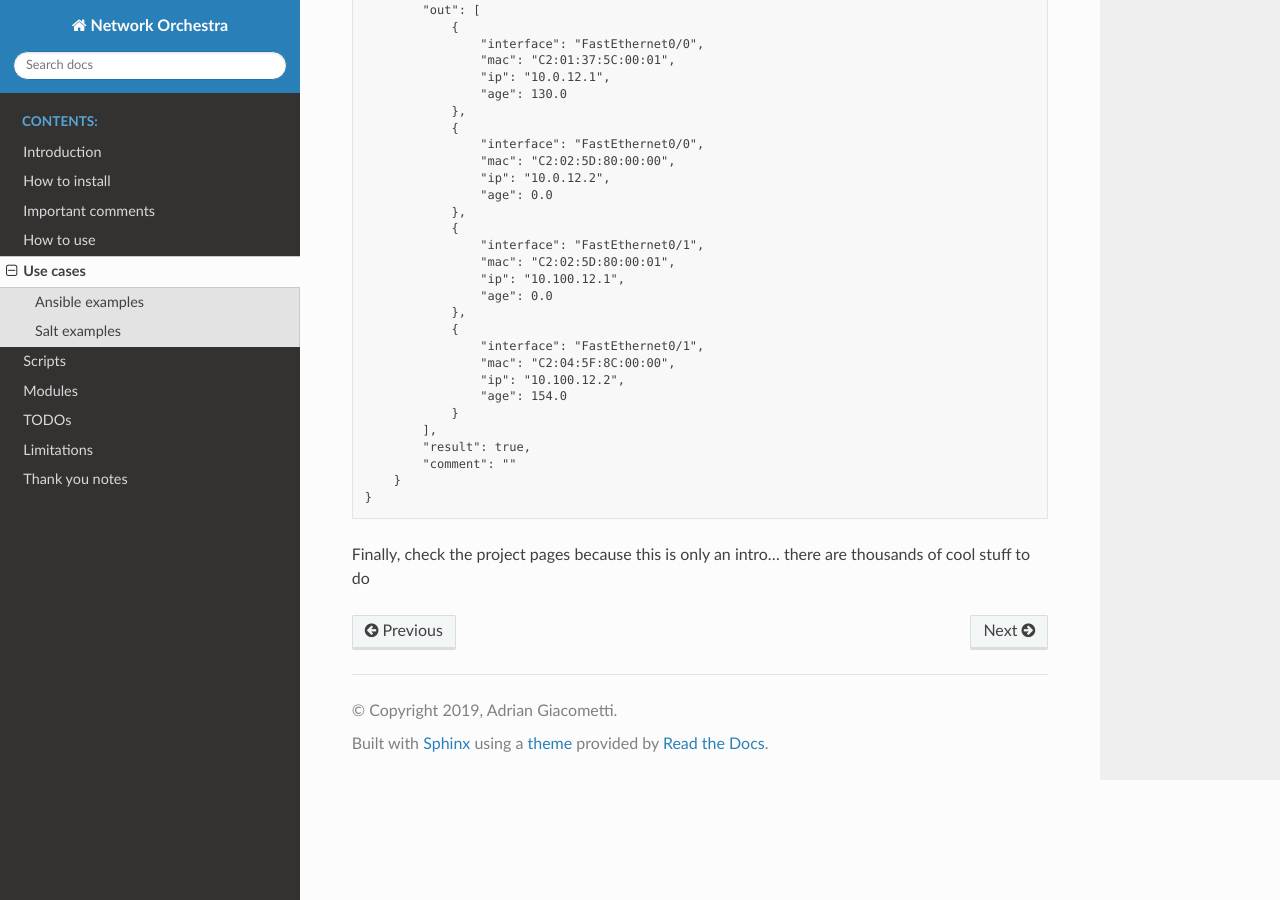
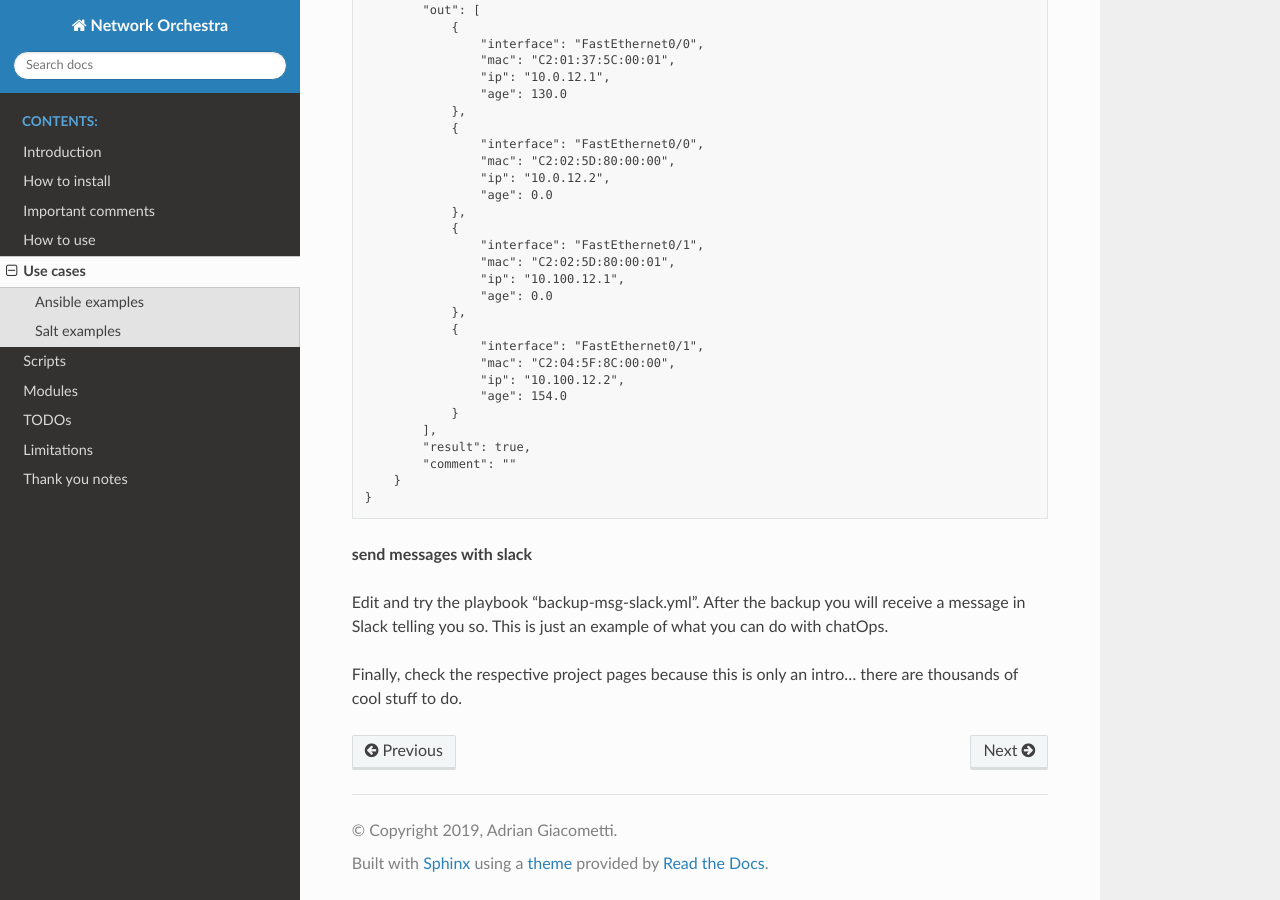
Before and after one commit to aegiacometti/netor, a Sphinx documentation site: the page built from docs/use_cases.rst, in a window 1280 px wide and 900 px high, scrolled down 32636 px. Built offline with Sphinx 7.4.7 and the Read the Docs theme 2.0.0, drawn with Linux system fonts in a browser that asks for light colours.

Commit message:
added slack to docs

```diff
--- a/docs/how_to_use.rst
+++ b/docs/how_to_use.rst
@@ -142,3 +142,5 @@ Later on i will talk about the Salt event-bus, wow that is sooo cool too.
 
 
 11. That is it. Now start "playing" with Ansible and Salt.
+
+12. If you are going to use Slack, you will need to crate a bot and add use the webhook token in the Salt master configuration file and Ansible Playbooks.
--- a/docs/introduction.rst
+++ b/docs/introduction.rst
@@ -20,6 +20,7 @@ The tools that integrate at the moment are:
 - Ansible
 - Salt
 - TinyDB
+- Slack
 
 As I move forward I will try to integrate other packages and functionalities.
 
@@ -55,5 +56,7 @@ Because to be honest, both Ansible and Salt are great. Ansible is simple to star
 it for simple things, but Salt from my point of view is incredible, has similar functions
 and a lot of very cool capabilities but at the beginning it is hard to start.
 
+Last but not least, add an integration with Slack, now you can "chat" with your infrastructure!
+
 So, as I love to learn and to build things, I decided to start this adventure of learning
 and develop a personal tool using Python, in an OpenSource manner.
--- a/docs/requirements.txt
+++ b/docs/requirements.txt
@@ -1 +1,2 @@
 tinydb
+slack-client
--- a/docs/use_cases.rst
+++ b/docs/use_cases.rst
@@ -1919,4 +1919,10 @@ Salt has several out formatters, like table, json, etc
     }
 
 
-Finally, check the project pages because this is only an intro... there are thousands of cool stuff to do
+**send messages with slack**
+
+Edit and try the playbook "backup-msg-slack.yml". After the backup you will receive a message in Slack telling you so.
+This is just an example of what you can do with chatOps.
+
+
+Finally, check the respective project pages because this is only an intro... there are thousands of cool stuff to do.
```
Also changed, not shown: other parts of docs/how_to_use.rst (+1 -1 lines), README.md (+1 -0 lines), docs/how_to_install.rst (+34 -21 lines), 1 other file.
